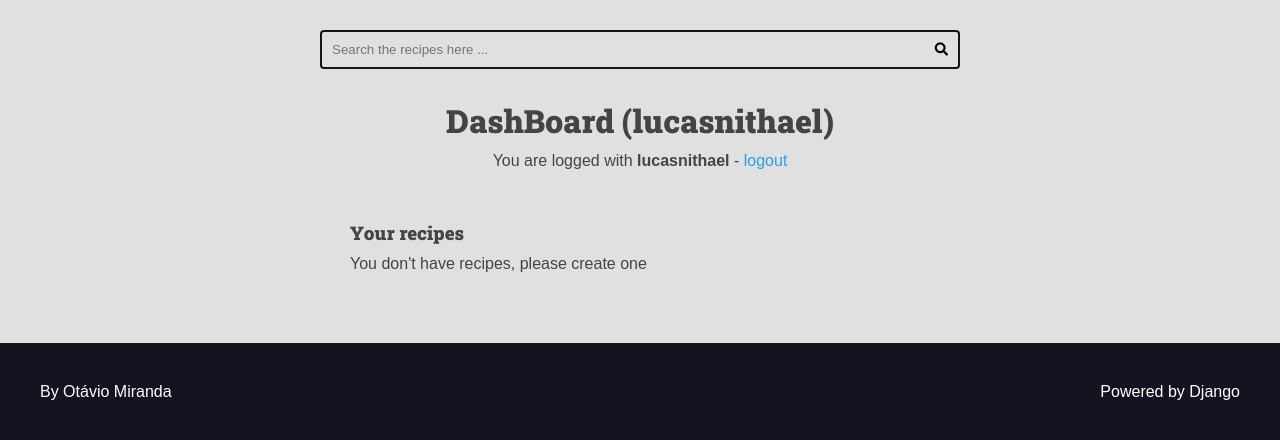
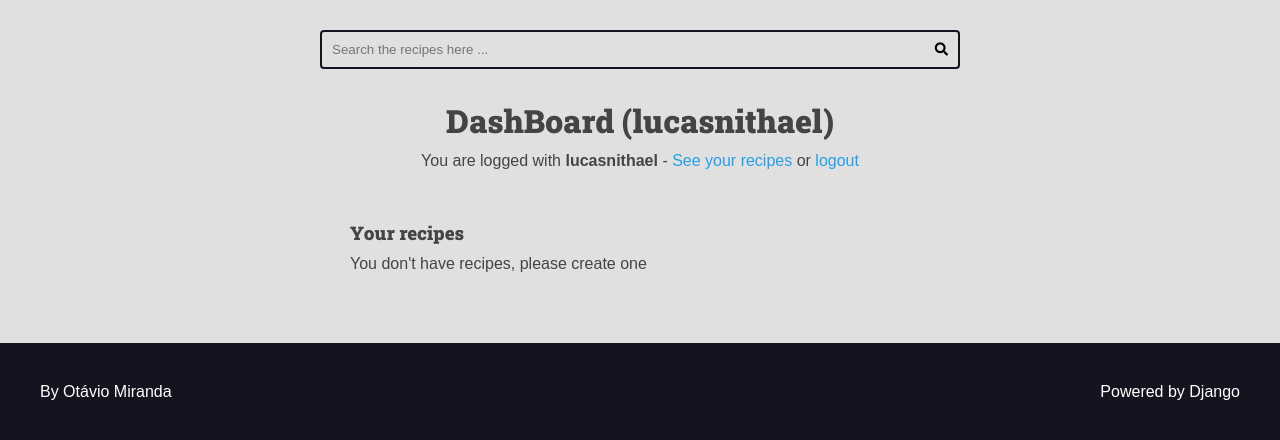
Before and after one commit to LucasNithael/Recipes-django, a Django app: page /authors/dashboard/ in a window 1280 px wide. Shown: the part 113-553 px from the top of the page. Run offline with Django 4.2, Linux system fonts and the light colour scheme; a user stored in the database is signed in; data comes from the database, SQL or seed files in the repository.

Commit message:
style: ajustes no layout do formulário de edição

```diff
--- a/authors/templates/authors/partials/login_message.html
+++ b/authors/templates/authors/partials/login_message.html
@@ -2,6 +2,10 @@
       <div class="login-message">
 
         You are logged with <strong>{{request.user.username}}</strong> -
+        <a href="{% url 'authors:dashboard' %}">
+          See your recipes
+        </a>
+        or
         <form class="inline-form" action="{%url 'authors:logout'%}" method='POST'>
           {% csrf_token %}
           <button class="plaintext-button">logout</button>
--- a/base_static/global/css/styles.css
+++ b/base_static/global/css/styles.css
@@ -139,6 +139,15 @@ h6 {
 
 .main-content {
   padding-top: 0;
+}
+
+img{
+  width: 100%;
+}
+
+a{
+  color: var(--color-primary);
+  text-decoration: none;
 }
 
 .main-content-list {
--- a/base_templates/global/partials/forms.html
+++ b/base_templates/global/partials/forms.html
@@ -14,6 +14,12 @@
 
             {{ field.errors }}
           </div>
+
+          {% if field.name == 'cover' and field.value.url %}
+            <div class="span-2">
+                <img src="{{field.value.url}}" alt="Capa para {{recipe.title}}">
+            </div>
+          {% endif %}
         {% endfor %}
       </div>
 
```
Also changed, not shown: authors/forms/recipe_form.py (+21 -0 lines).
